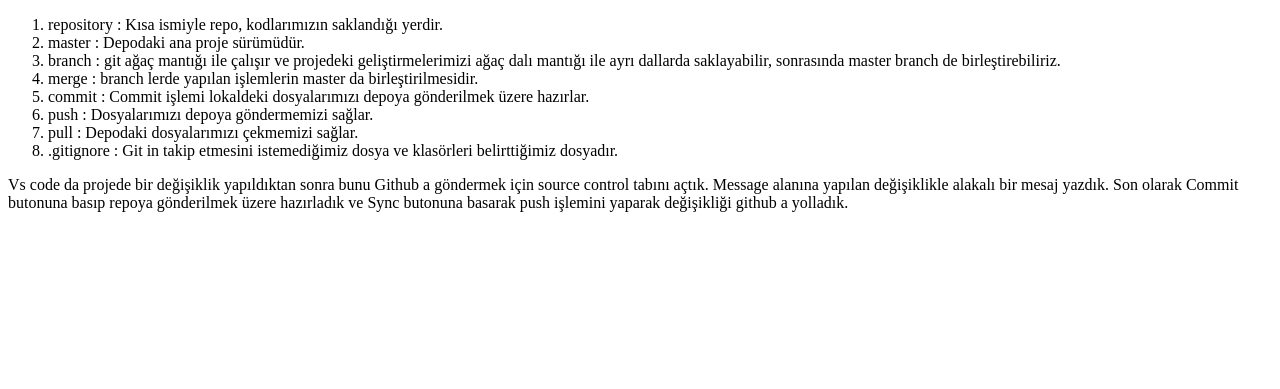
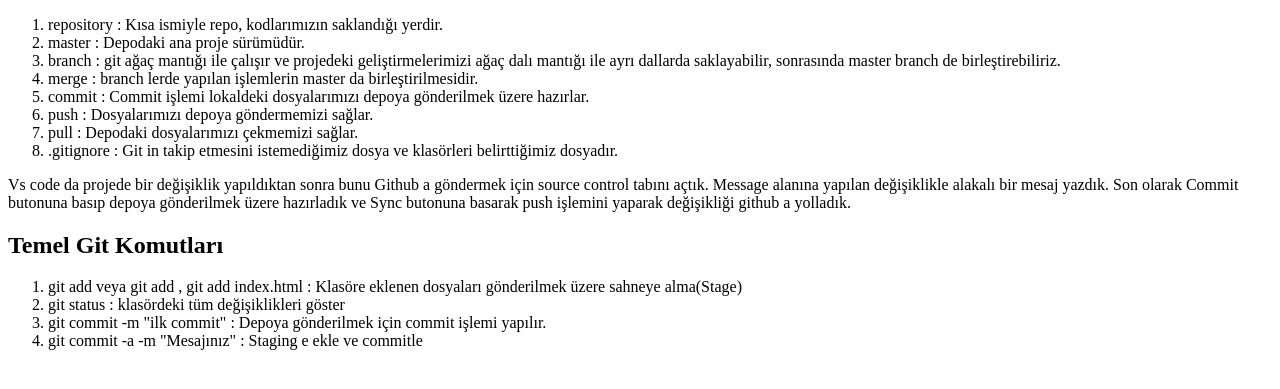
Before and after one commit to Grkn3/p013HtmlCssJs, a plain HTML site: page github.html in a window 1280 px wide. Shown: the part 105-494 px from the top of the page. Drawn offline with Linux system fonts and the light colour scheme.

Commit message:
Temel Git Komutları

```diff
--- a/github.html
+++ b/github.html
@@ -21,7 +21,15 @@
 
     </ol>
     <p>
-        Vs code da projede bir değişiklik yapıldıktan sonra bunu Github a göndermek için source control tabını açtık. Message alanına yapılan değişiklikle alakalı bir mesaj yazdık. Son olarak Commit butonuna basıp repoya gönderilmek üzere hazırladık ve Sync butonuna basarak push işlemini yaparak değişikliği github a yolladık.
+        Vs code da projede bir değişiklik yapıldıktan sonra bunu Github a göndermek için source control tabını açtık. Message alanına yapılan değişiklikle alakalı bir mesaj yazdık. Son olarak Commit butonuna basıp depoya gönderilmek üzere hazırladık ve Sync butonuna basarak push işlemini yaparak değişikliği github a yolladık.
     </p>
+    <h2>Temel Git Komutları</h2>
+    <ol>
+        <li>git add veya git add , git add index.html : Klasöre eklenen dosyaları gönderilmek üzere sahneye alma(Stage)</li>
+        <li>git status : klasördeki tüm değişiklikleri göster</li>
+        <li>git commit -m "ilk commit" : Depoya gönderilmek için commit işlemi yapılır.</li>
+        <li>git commit -a -m "Mesajınız" : Staging e ekle ve commitle</li>
+
+    </ol>
 </body>
 </html>
```
